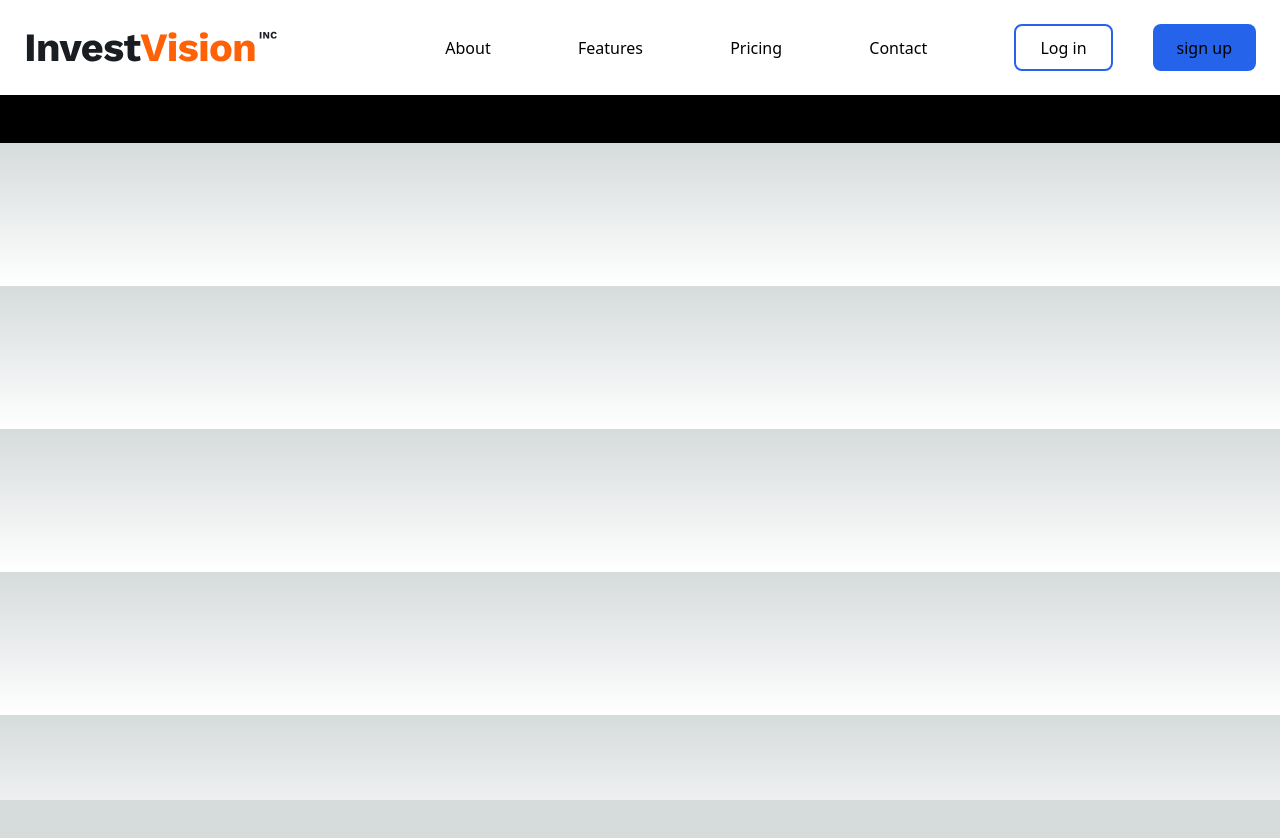
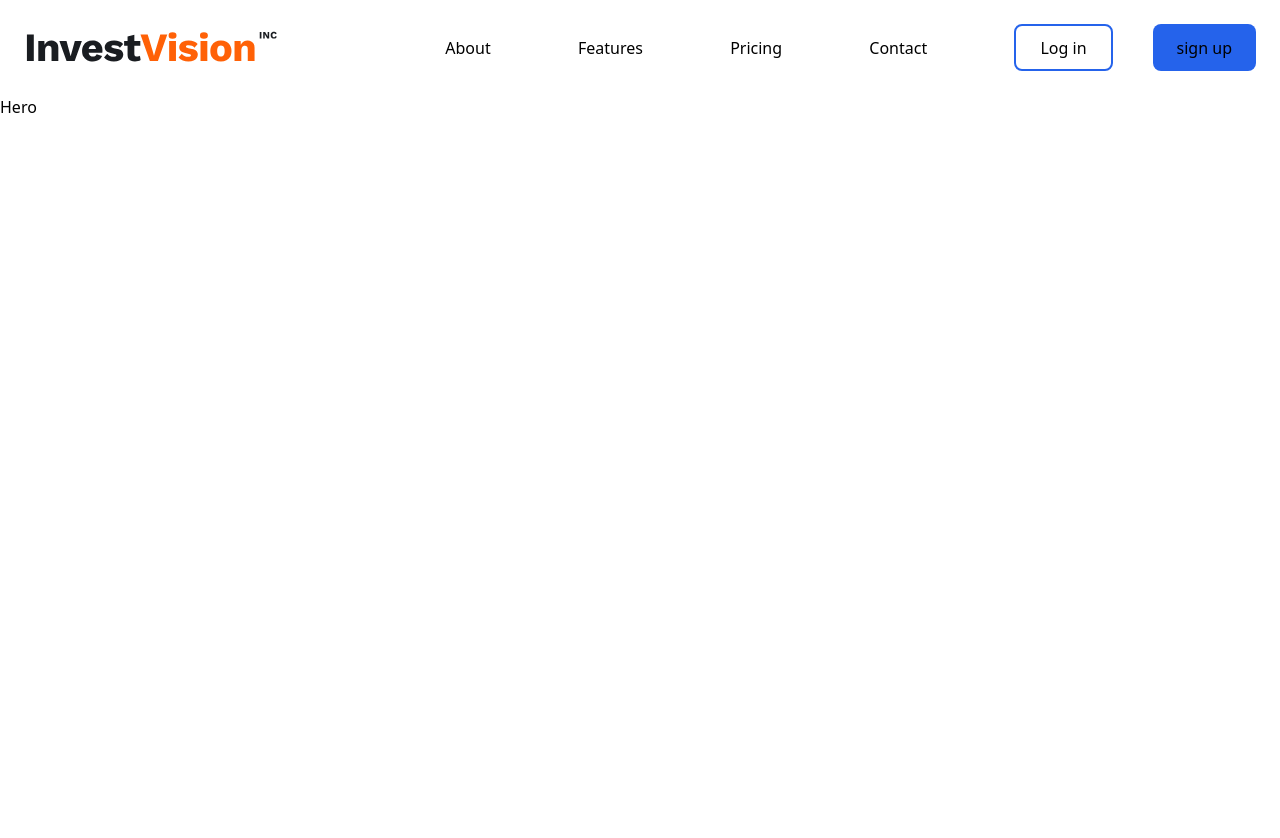
Before and after one commit to Oisavictor/stock-market-predictor, a Next.js app in the folder client/: page / in a window 1280 px wide. Shown: the top 838 px of the page. Before the commit the page ends 800 px from the top, so only its background shows below. Built offline with nearby package versions, Linux system fonts and the light colour scheme.

Commit message:
created hero component

```diff
--- /dev/null
+++ b/client/app/components/Hero.tsx
@@ -0,0 +1,7 @@
+import Image from 'next/image'
+
+export default function Hero() {
+  return (
+    <div>Hero</div>
+  )
+}
--- a/client/app/page.tsx
+++ b/client/app/page.tsx
@@ -1,9 +1,9 @@
-import styles from './page.module.css'
+import Hero from "./components/Hero";
 
 export default function Home() {
   return (
-    <main className='h-100vl'>
-      <p className='bg-black text-5xl font-bold '>the body</p>
+    <main  className='h-screen bg-white'>
+      <Hero/>
     </main>
   )
 }
```
